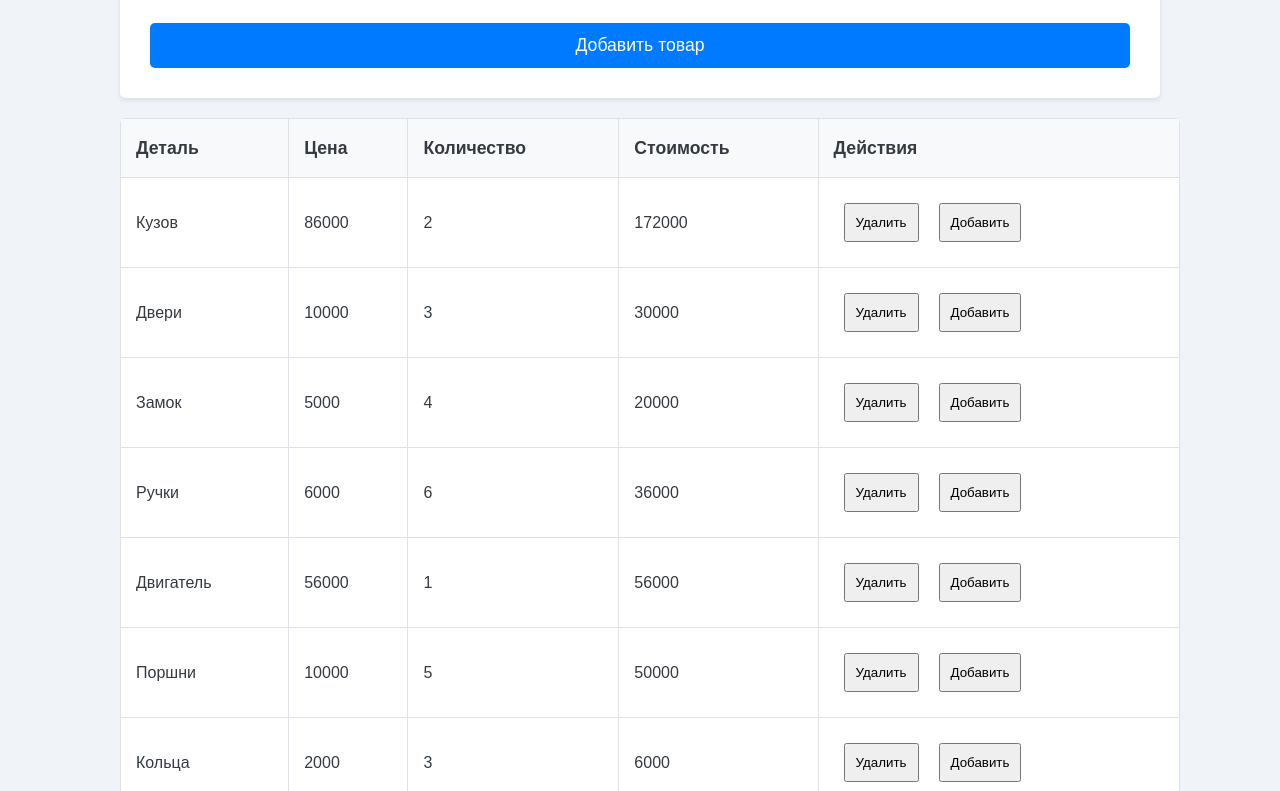
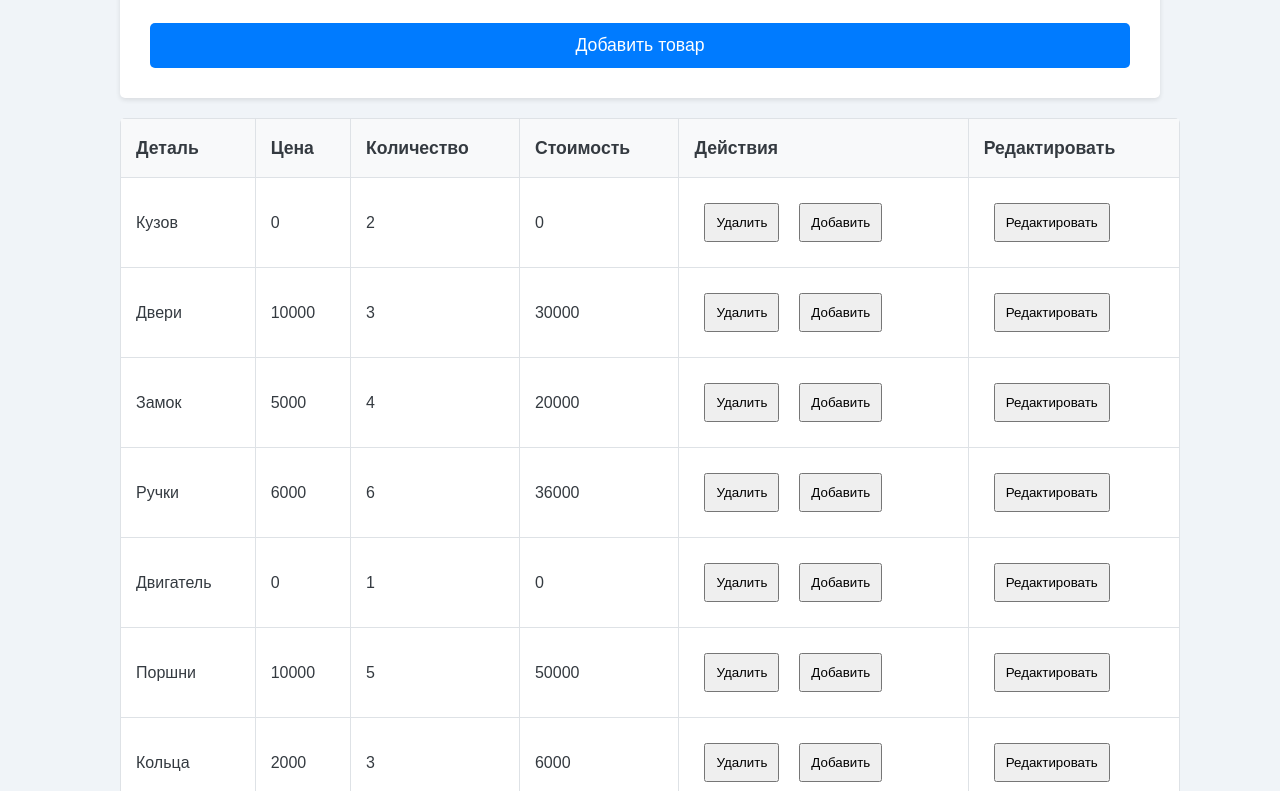
Before and after one commit to Ddaniyar01/------------2, a Vue app: page / in a window 1280 px wide. Shown: the part 1189-1980 px from the top of the page. Built offline with nearby package versions, Linux system fonts and the light colour scheme.

Commit message:
Описание изменений

```diff
--- a/src/App.vue
+++ b/src/App.vue
@@ -41,6 +41,7 @@
             <th>Количество</th>
             <th>Стоимость</th>
             <th>Действия</th>
+            <th>Редактировать</th>
           </tr>
         </thead>
         <tbody>
@@ -54,6 +55,9 @@
                 <button @click="removeItem(item)">Удалить</button>
                 <button @click="addQuantity(item)">Добавить</button>
               </td>
+              <td>
+                <button @click="editItem(item)">Редактировать</button>
+              </td>
             </tr>
             <template v-for="child in item.children" :key="child.name">
               <tr>
@@ -64,6 +68,9 @@
                 <td>
                   <button @click="removeItem(child)">Удалить</button>
                   <button @click="addQuantity(child)">Добавить</button>
+                </td>
+                <td>
+                  <button @click="editItem(child)">Редактировать</button>
                 </td>
               </tr>
               <template v-for="childer in child.children" :key="childer.name">
@@ -76,6 +83,9 @@
                     <button @click="removeItem(childer)">Удалить</button>
                     <button @click="addQuantity(childer)">Добавить</button>
                   </td>
+                  <td>
+                    <button @click="editItem(childer)">Редактировать</button>
+                  </td>
                 </tr>
               </template>
             </template>
@@ -85,6 +95,16 @@
 
       <div>
         <button @click="exportToExcel" class="export-btn">Экспортировать в Excel</button>
+      </div>
+
+      <!-- Форма редактирования -->
+      <div v-if="editingItem" class="edit-product-form">
+        <h3>Редактировать товар: {{ editingItem.name }}</h3>
+        <input v-model="editingItem.name" placeholder="Название товара" />
+        <input type="number" v-model="editingItem.price" placeholder="Цена" />
+        <input type="number" v-model="editingItem.quantity" placeholder="Количество" />
+        <button @click="saveItem(editingItem)" class="save-btn">Сохранить</button>
+        <button @click="cancelEdit" class="cancel-btn">Отменить</button>
       </div>
     </section>
 
@@ -111,14 +131,18 @@ export default {
       newItemName: '',
       newItemPrice: null,
       newItemQuantity: null,
-      parentItem: null
+      parentItem: null,
+      editingItem: null,
     };
   },
   methods: {
-    // Загрузка данных из localStorage
     loadItems() {
       const savedItems = localStorage.getItem('itemes');
-      return savedItems ? JSON.parse(savedItems) : [
+      return savedItems ? JSON.parse(savedItems) : this.defaultItems();
+    },
+
+    defaultItems() {
+      return [
         {
           name: "Кузов",
           price: 0,
@@ -182,7 +206,6 @@ export default {
       ];
     },
 
-    // Сохранение данных в localStorage
     saveItems() {
       localStorage.setItem('itemes', JSON.stringify(this.itemes));
     },
@@ -206,10 +229,35 @@ export default {
     },
 
     removeItem(item) {
-      if (item.quantity > 1) {
-        item.quantity -= 1;
-        this.sumItems();
+      const parent = this.findParent(item);
+      if (parent) {
+        parent.children = parent.children.filter(child => child !== item);
+      } else {
+        this.itemes = this.itemes.filter(i => i !== item);
       }
+      this.sumItems();
+    },
+
+    findParent(item) {
+      for (let i = 0; i < this.itemes.length; i++) {
+        if (this.itemes[i].children.includes(item)) {
+          return this.itemes[i];
+        }
+        const child = this.findParentInChildren(this.itemes[i].children, item);
+        if (child) return child;
+      }
+      return null;
+    },
+
+    findParentInChildren(children, item) {
+      for (const child of children) {
+        if (child.children.includes(item)) {
+          return child;
+        }
+        const result = this.findParentInChildren(child.children, item);
+        if (result) return result;
+      }
+      return null;
     },
 
     addItem() {
@@ -231,43 +279,41 @@ export default {
       this.newItemPrice = null;
       this.newItemQuantity = null;
       this.parentItem = null;
-
       this.sumItems();
     },
 
-    updateParentItem() {
-      // Обновление выбранного родительского элемента
+    editItem(item) {
+      this.editingItem = item;
+    },
+
+    saveItem(item) {
+      this.editingItem = null;
+      this.saveItems();
+      this.sumItems();
+    },
+
+    cancelEdit() {
+      this.editingItem = null;
     },
 
     exportToExcel() {
-      const data = [];
-      for (const item of this.itemes) {
-        data.push({ "name": item.name, "price": item.price, "quantity": item.quantity, "total": item.price * item.quantity });
-        if (item.children) {
-          for (const child of item.children) {
-            data.push({ "name": child.name, "price": child.price, "quantity": child.quantity, "total": child.price * child.quantity });
-            if (child.children) {
-              for (const childish of child.children) {
-                data.push({ "name": childish.name, "price": childish.price, "quantity": childish.quantity, "total": childish.price * childish.quantity });
-              }
-            }
-          }
-        }
-      }
+      const ws = XLSX.utils.json_to_sheet(this.itemes.map(item => ({
+        "Деталь": item.name,
+        "Цена": item.price,
+        "Количество": item.quantity,
+        "Стоимость": item.price * item.quantity,
+      })));
+      const wb = XLSX.utils.book_new();
+      XLSX.utils.book_append_sheet(wb, ws, "Товары");
+      XLSX.writeFile(wb, "товары.xlsx");
+    },
 
-      const worksheet = XLSX.utils.json_to_sheet(data);
-      const workbook = XLSX.utils.book_new();
-      XLSX.utils.book_append_sheet(workbook, worksheet, "Товары");
-
-      XLSX.writeFile(workbook, 'table_data.xlsx');
+    updateParentItem() {
+      // Ничего не делаем, просто функция для onChange
     }
   },
-  created() {
-    this.sumItems(); // Пересчитываем стоимость
-  }
 };
 </script>
-
 
 <style>
 * {
```
Also changed, not shown: 1 other file (tests, documents, lock files or other folders).
